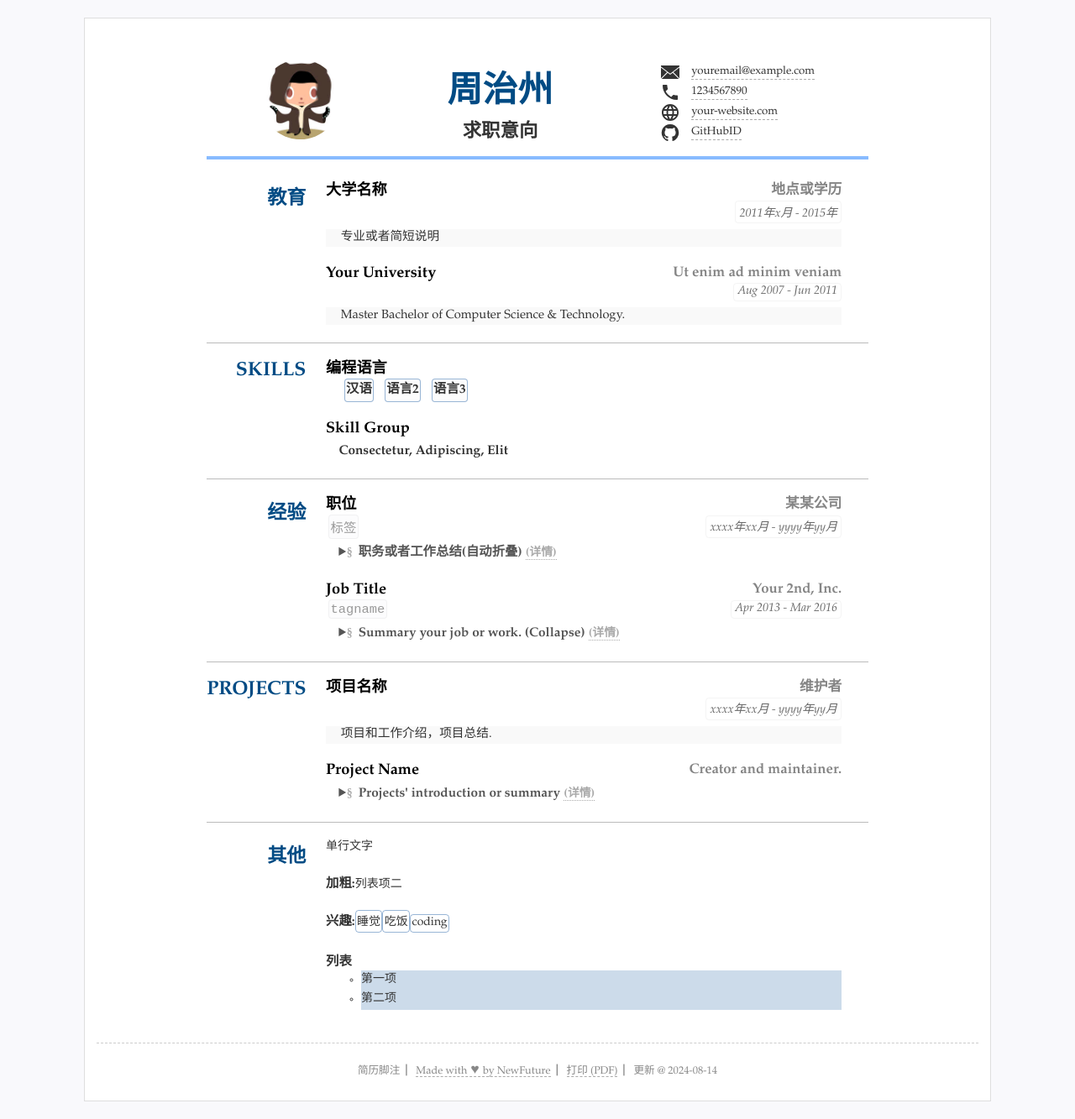
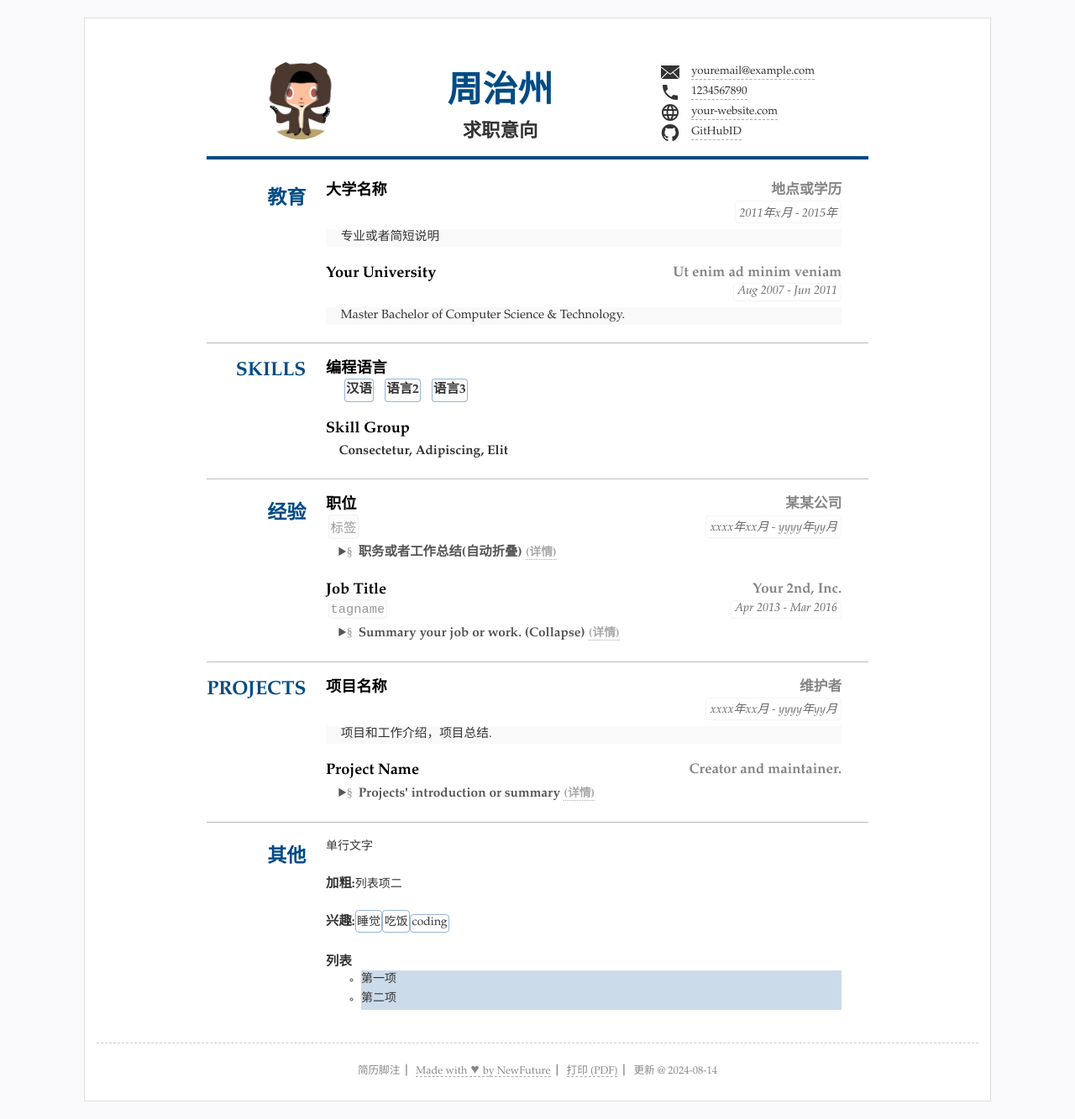
Before and after one commit to ZolitaiRez/CV, a Jekyll site: the page built from index.html, in a window 1280 px wide. Shown: the whole page at 84% size. Built offline with Jekyll 4.4.1, drawn with Linux system fonts in a browser that asks for light colours.

Commit message:
Update resume.scss

```diff
--- a/_sass/resume.scss
+++ b/_sass/resume.scss
@@ -97,7 +97,7 @@ footer li {
 
 header {
   @include justify-content(space-around);
-  border-bottom: .3em solid #8bf;
+  border-bottom: .3em solid #004B84;
   padding: 2.5em 0 1em;
 
   .avatar {
```
